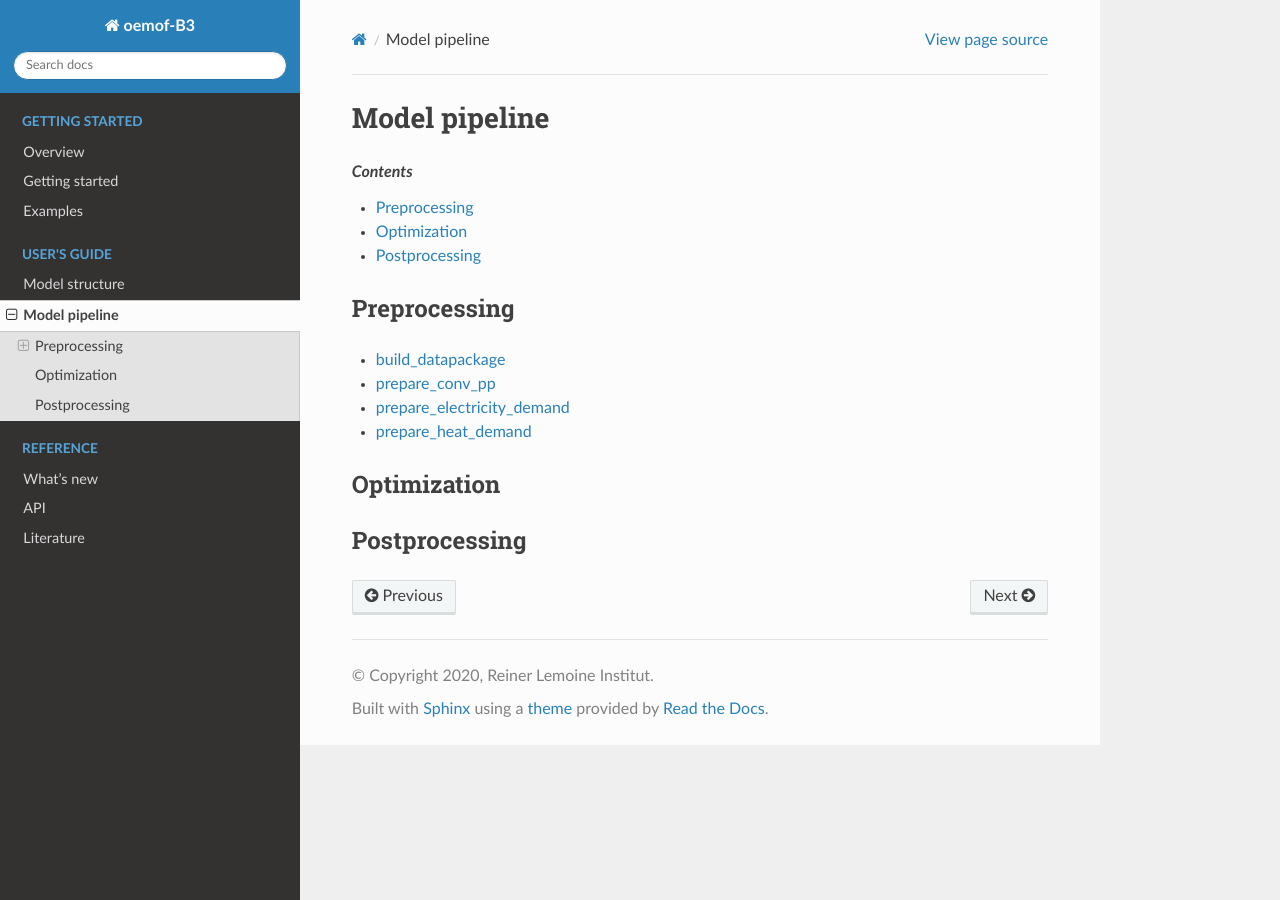
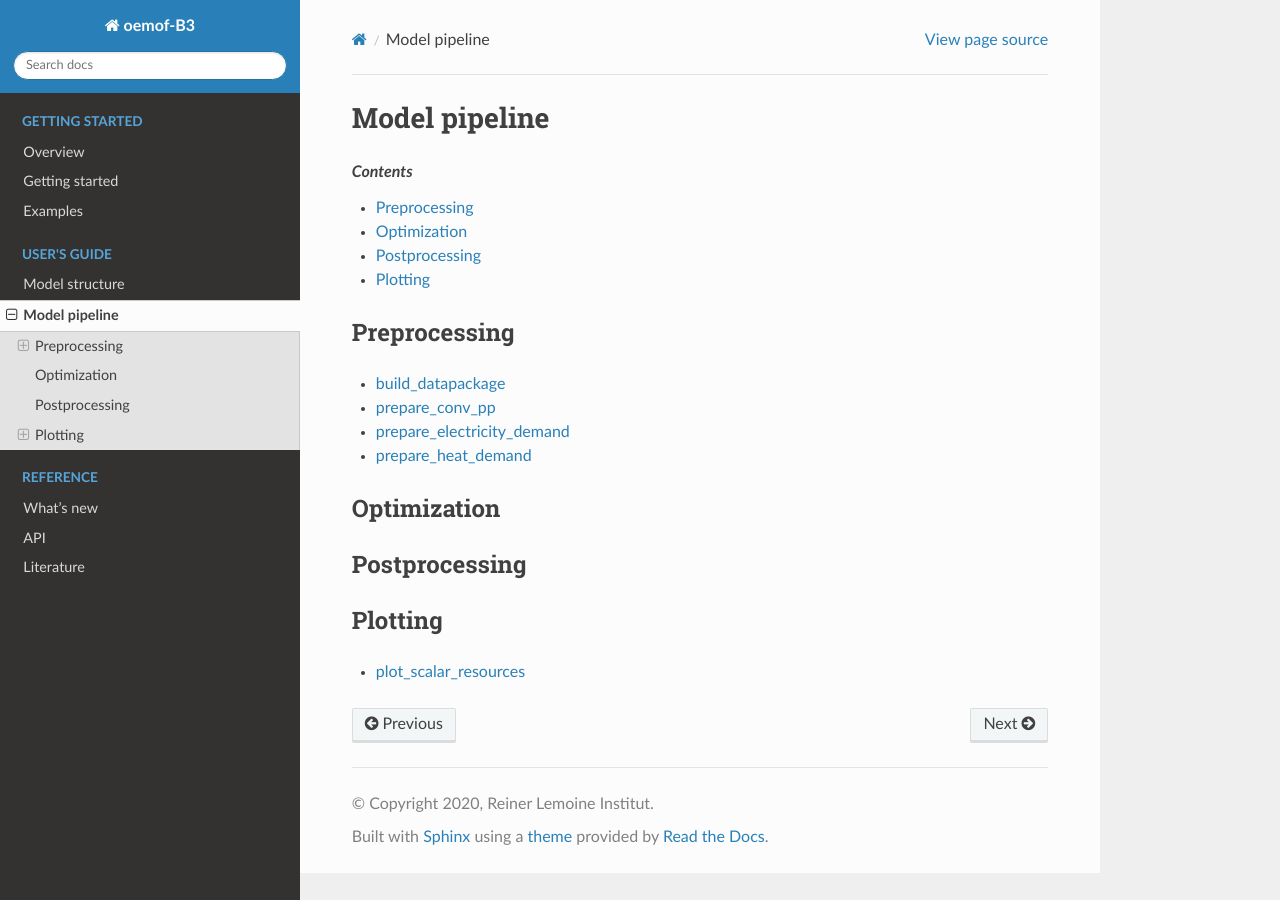
Before and after one commit to rl-institut/oemof-B3, a Sphinx documentation site: the page built from docs/model_pipeline.rst, in a window 1280 px wide. Built offline with Sphinx 7.4.7 and the Read the Docs theme 2.0.0, drawn with Linux system fonts in a browser that asks for light colours.

Commit message:
Show plotting script in docs

```diff
--- a/docs/model_pipeline.rst
+++ b/docs/model_pipeline.rst
@@ -34,3 +34,13 @@ Postprocessing
 .. toctree::
    :maxdepth: 1
    :glob:
+
+
+Plotting
+==============
+
+.. toctree::
+   :maxdepth: 1
+   :glob:
+
+   plotting/*
--- /dev/null
+++ b/docs/plotting/plot_scalar_resources.rst
@@ -0,0 +1,6 @@
+.. _plot_scalar_resources_label:
+
+plot_scalar_resources
+=====================
+
+.. automodule:: plot_conv_pp
```
